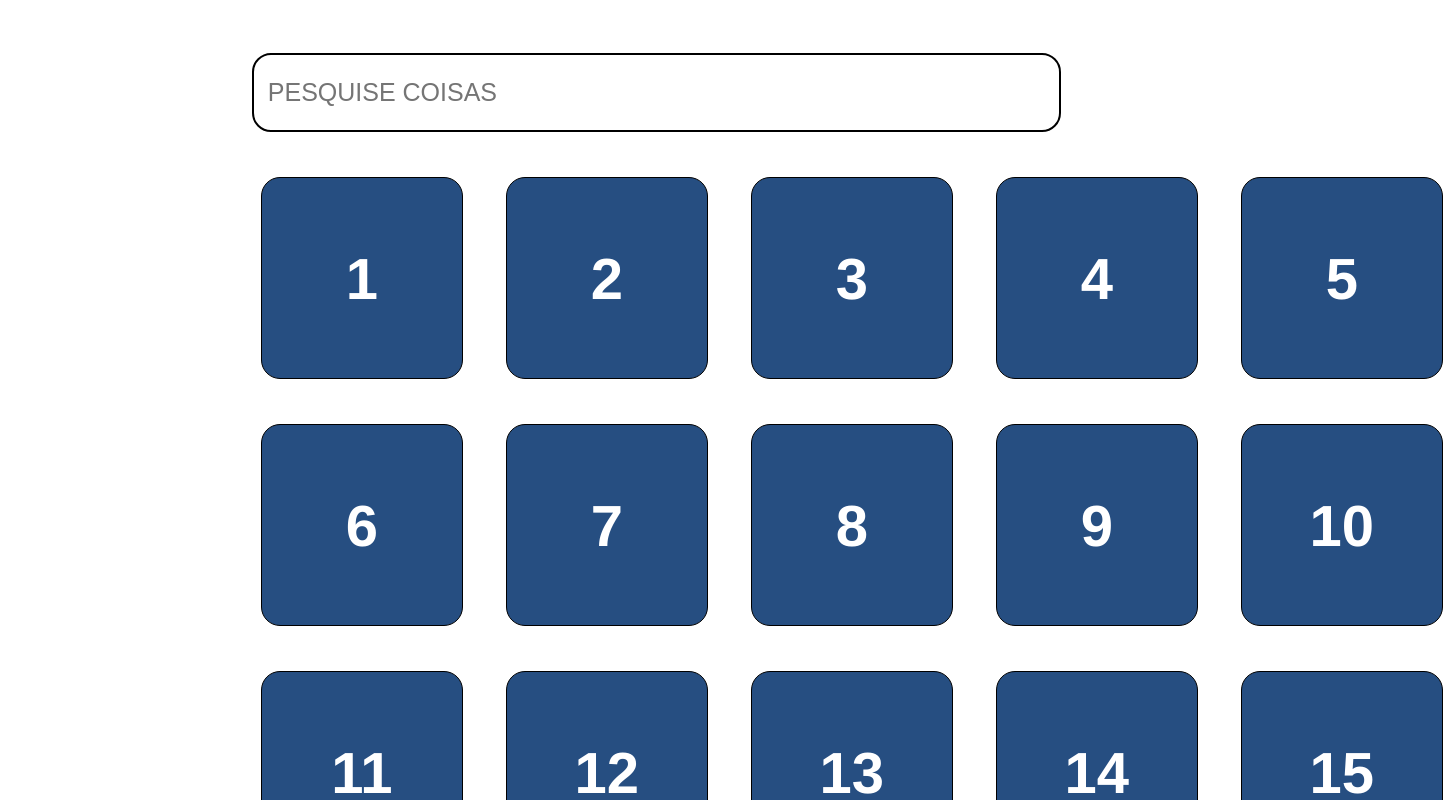
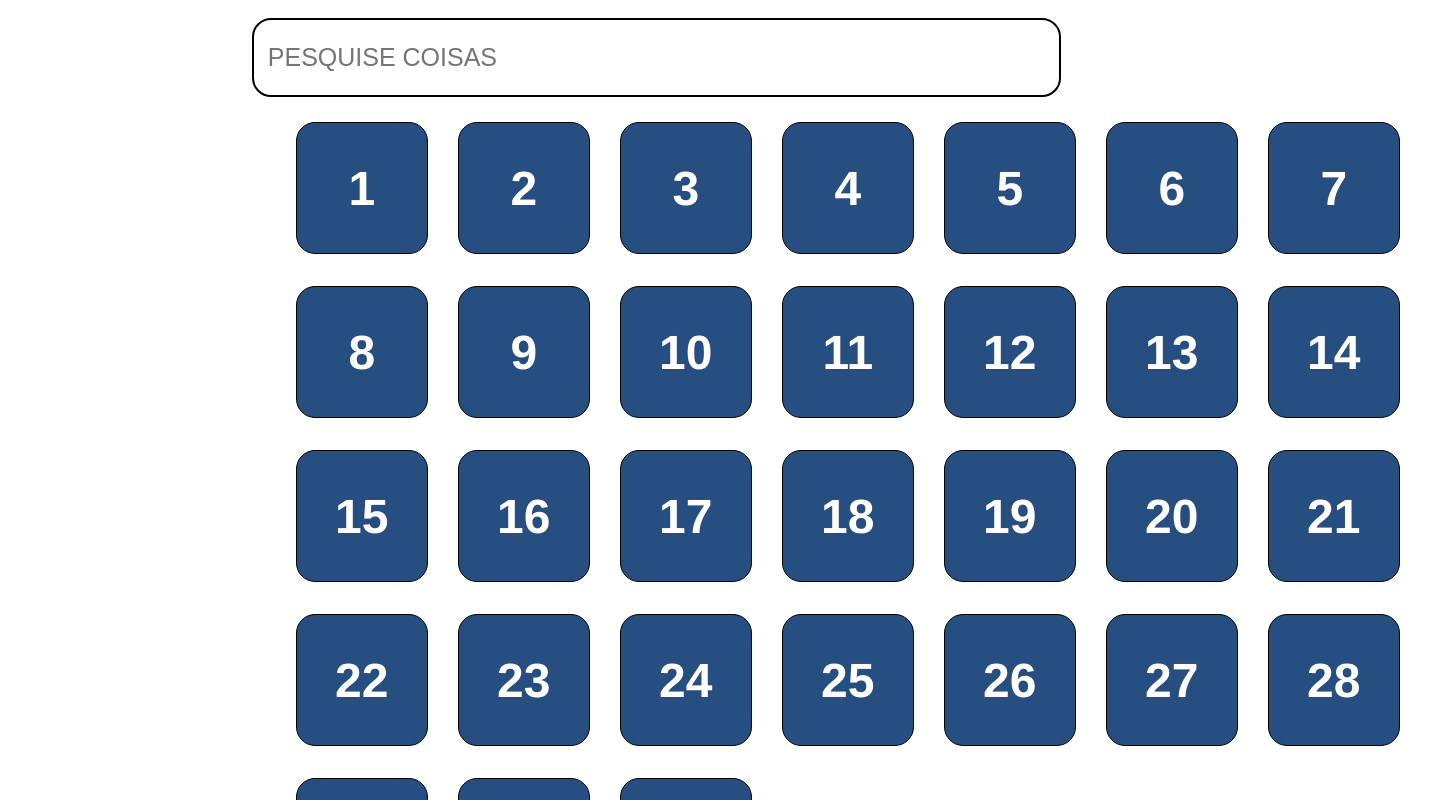
Before and after one commit to WilliamJardim/angular-agenda, an Angular app: page / in a window 1280 px wide. Shown: the top 800 px of the page, 1443 px wide, since content can reach past the window. Built offline with nearby package versions, Linux system fonts and the light colour scheme.

Commit message:
Melhorando visualização

```diff
--- a/src/app/app.component.scss
+++ b/src/app/app.component.scss
@@ -3,8 +3,8 @@
     height: 79px;
     font-size: 25px;
     margin-left: -9px;
-    margin-top: 45px;
-    margin-bottom: 45px;
+    margin-top: 10px;
+    margin-bottom: 25px;
     padding: 9px;
     text-indent: 5px;
     border: solid 2px black;
--- a/src/app/components/app-calendario/app-calendario.component.scss
+++ b/src/app/components/app-calendario/app-calendario.component.scss
@@ -1,18 +1,19 @@
 .grid-calendario{
     display: grid;
-    grid-template-columns: repeat(5, 200px);
-    gap: 45px;
+    grid-template-columns: repeat(7, 130px);
+    gap: 32px;
+    margin-left: 35px;
 
     .dia-calendario{
         display: flex;
         color: white;
-        font-size: 58px;
+        font-size: 48px;
         font-family: 'Franklin Gothic Medium', 'Arial Narrow', Arial, sans-serif;
         justify-content: center;
         align-items: center;
         background-color: rgb(38, 78, 129);
-        width: 200px;
-        height: 200px;
+        width: 130px;
+        height: 130px;
         border: solid 1px black;
         border-radius: 19px;
         text-align: center;
```
